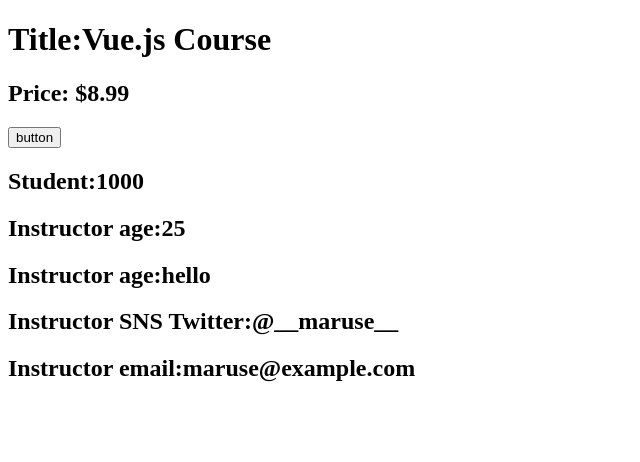
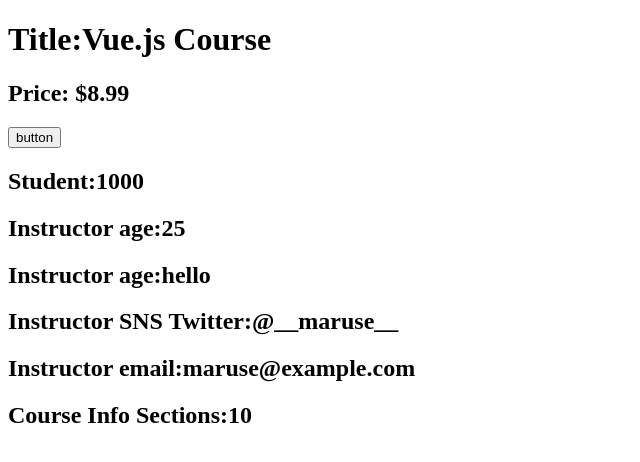
Before and after one commit to numagorou/vue-lesson, a Vue app: page / in a window 1280 px wide. Shown: the top 462 px of the page, without its empty margins (0-640 px from the left). Built offline with nearby package versions, Linux system fonts and the light colour scheme.

Commit message:
普通のオブジェクトとref()はこう使うまで

```diff
--- a/src/App.vue
+++ b/src/App.vue
@@ -36,6 +36,10 @@
 console.log(instructor.age)
 console.log(info.value.student)
 console.log(instructor)
+const { sections } = {
+  sections: ref(10),
+  language: ref('Japanese')
+}
 </script>
 <template>
   <h1>Title:{{ title }}</h1>
@@ -46,4 +50,5 @@
   <h2>Instructor age:{{ instructor.bio }}</h2>
   <h2>Instructor SNS Twitter:{{ instructor.sns.twitter }}</h2>
   <h2>Instructor email:{{ instructor.email }}</h2>
+  <h2>Course Info Sections:{{ sections }}</h2>
 </template>
```
